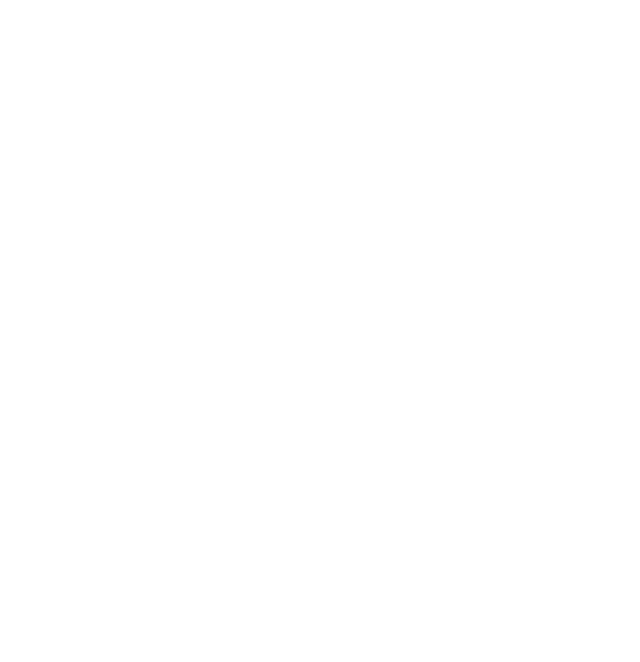
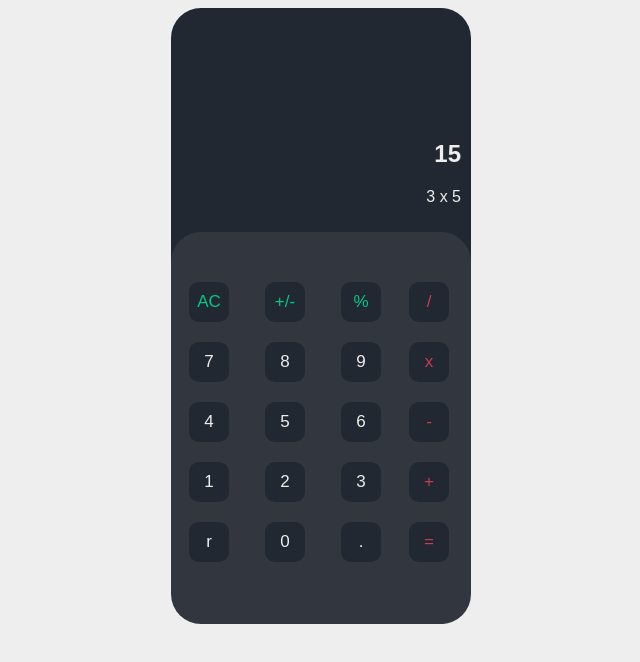
Before and after one commit to Mr-oghoski-AB/calculator, a plain HTML site: page index.html in a window 1280 px wide. Shown: the whole page, without its empty margins (319-959 px from the left). Drawn offline with Linux system fonts and the light colour scheme.

Commit message:
finished the calculator UI

```diff
--- a/index.html
+++ b/index.html
@@ -3,10 +3,48 @@
 <head>
     <meta charset="UTF-8">
     <meta name="viewport" content="width=device-width, initial-scale=1.0">
+    <link rel="stylesheet" href="./style.css">
     <title>Calculator</title>
 </head>
 <body>
-
+   <div class="calc-body">
+        <section>
+            <div class="pos">
+                <h1 id="result"> 15 </h1>
+                <p id="input"> 3 x 5 </p>
+            </div>
+        </section>
+        <div id="btnContainer">
+            <div class="first">
+                <div>
+                    <button id="clear" class="size green">AC</button>
+                    <button id="plus-minus" class="size green">+/-</button>
+                    <button id="percentage" class="size green">%</button>
+                </div>
+                <div>
+                    <button class="size white"  id="7">7</button>
+                    <button class="size white"  id="8">8</button>
+                    <button class="size white"  id="9">9</button>
+                    <button class="size white"  id="4">4</button>
+                    <button class="size white"  id="5">5</button>
+                    <button class="size white"  id="6">6</button>
+                    <button class="size white"  id="1">1</button>
+                    <button class="size white"  id="2">2</button>
+                    <button class="size white"  id="3">3</button>
+                    <button class="size white"  id="reset">r</button>
+                    <button class="size white"  id="0">0</button>
+                    <button class="size white"  id=".">.</button>
+                </div>
+            </div>
+            <div class="operators">
+                <button id="divide"  class="size red">/</button>
+                <button id="multiply" class="red size">x</button>
+                <button id="subtract" class="red size" >-</button>
+                <button id="add" class="red size" >+</button>
+                <button id="equalTo" class="red size">=</button>
+            </div>
+        </div>
+   </div>
    <script src="./script.js"></script>
 </body>
 </html>
--- a/style.css
+++ b/style.css
@@ -0,0 +1,98 @@
+body{
+    background-color: #EEEEEE;;
+    font-family: sans-serif;
+    display: flex;
+    justify-content: center;
+    align-items: center;
+}
+
+.calc-body {
+    height: 560px;
+    width: 300px;
+    background-color: #222831;
+    border-radius: 30px;
+    box-sizing: border-box;
+
+}
+section{
+    width: 100%;
+    height: 40%;
+    padding: 10px;
+    box-sizing: border-box;
+    display: flex;
+    align-items: end;
+}
+.pos {
+    width: 100%;
+    height: 50%;
+    color: #EEEEEE;
+    text-align: right;
+}
+#btnContainer{
+    width: 100%;
+    height: 70%;
+    border-radius: 30px;
+    background-color: #31363F;
+    padding: 10px;
+    box-sizing: border-box;
+    display: flex;
+    gap: 0;
+    padding-top: 50px;
+
+}
+.first {
+    display: flex;
+    flex-direction: column;
+    gap: 20px;
+    height: 100%;
+    width: 80%;
+    margin-right: 20px;
+
+}
+
+.first :last-child{
+    display: flex;
+    flex-wrap: wrap;
+    justify-content: space-around;
+    gap: 20px;
+
+}
+
+.first :first-child {
+    display: flex;
+    gap: 20px;
+    justify-content: space-around;
+}
+
+.operators{
+    display: flex;
+    flex-direction: column;
+    gap: 20px;
+    height: 100%;
+    width: 20%;
+
+}
+
+.size {
+    width: 40px;
+    height: 40px;
+    display: flex;
+    font-size: 17px;
+    justify-content: center;
+    align-items: center;
+    background-color: #222831;
+    border: none;
+    border-radius: 10px;
+}
+
+.green{
+    color: #03C988;
+}
+
+.white {
+    color: #EEEEEE;
+}
+
+.red {
+    color: #C63C51;
+}
```
